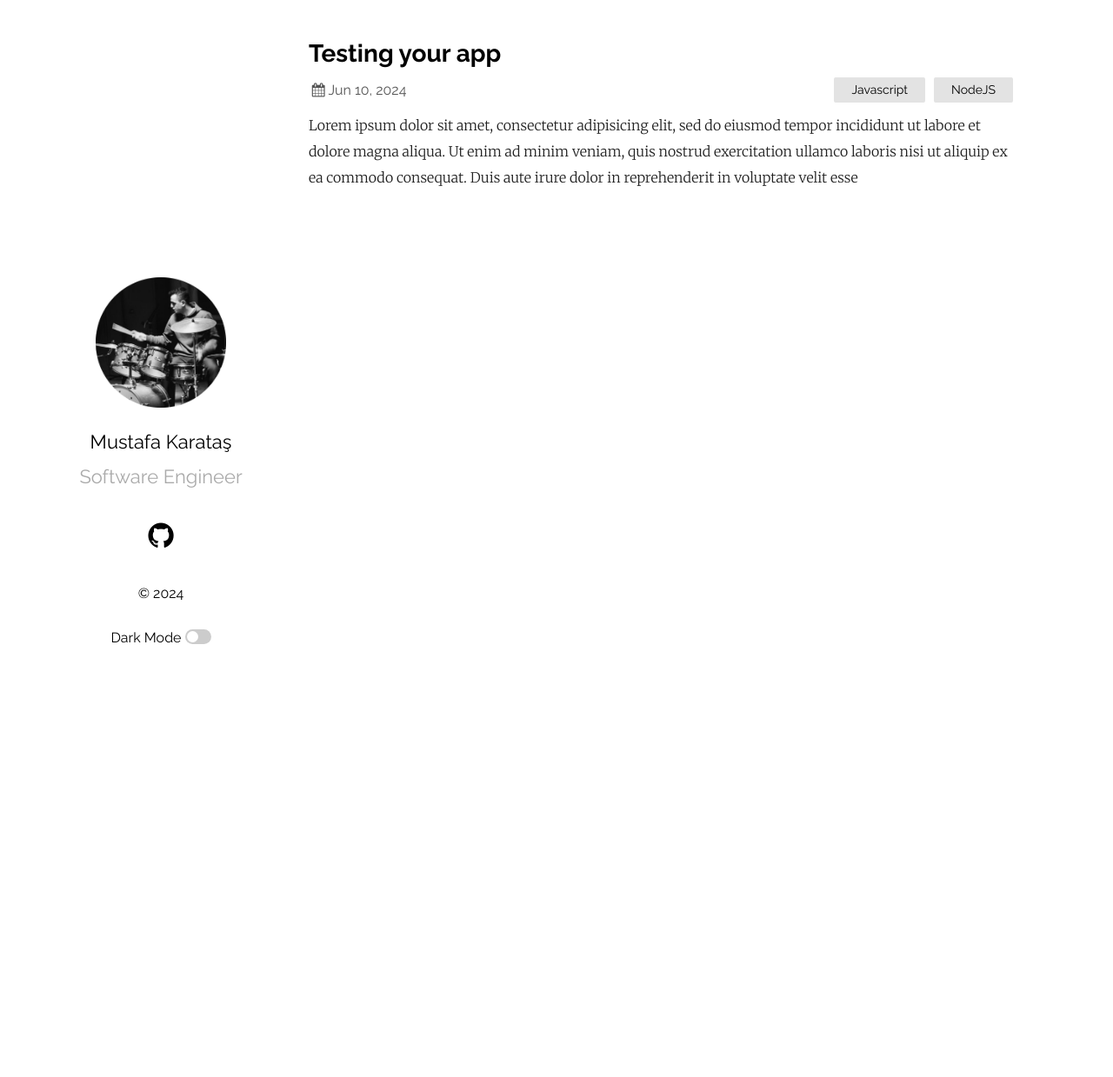
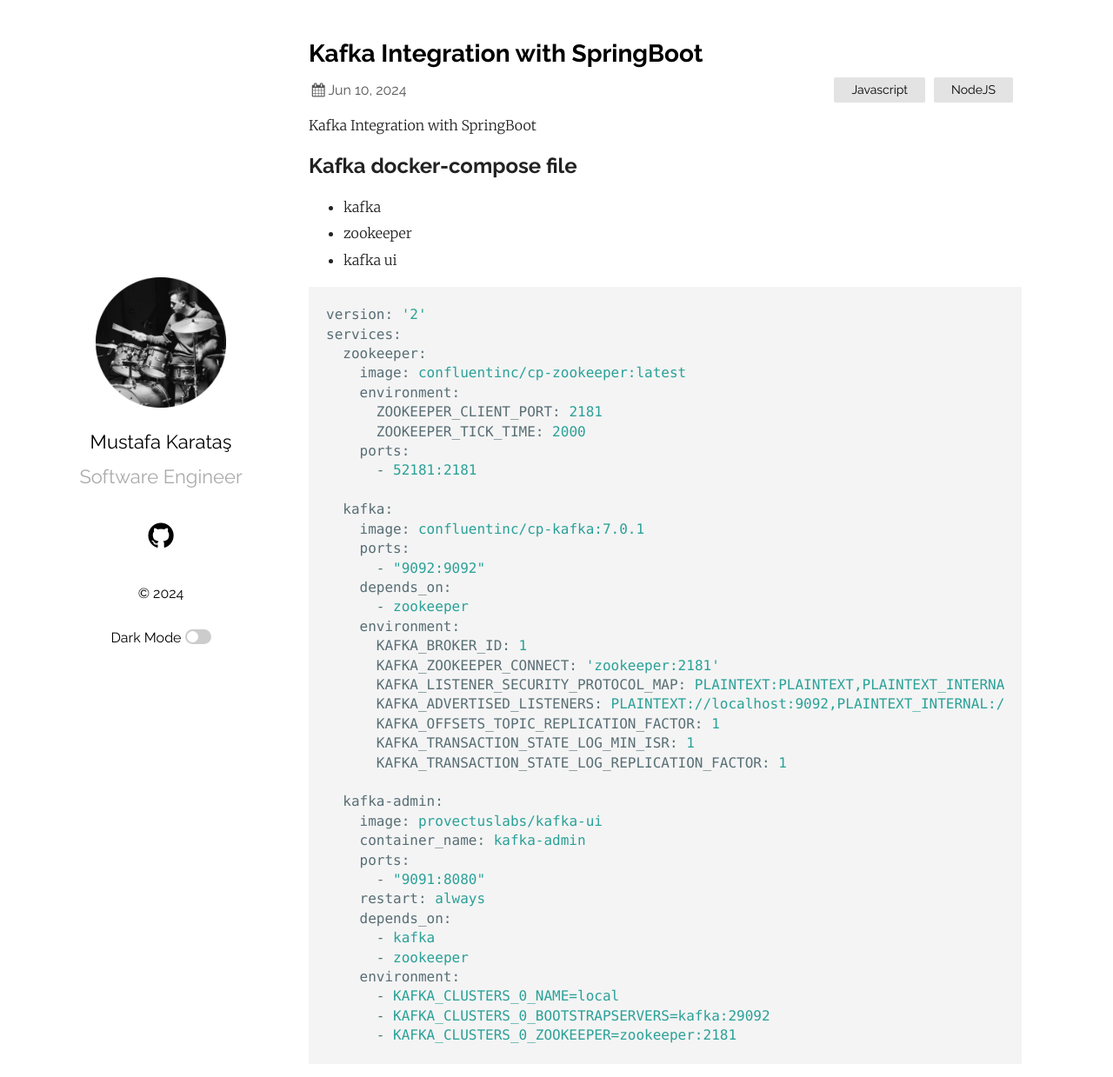
Before and after one commit to musticode/musticode.github.io, a Jekyll site: the page built from _posts/2024-06-20-test-musti.markdown, in a window 1280 px wide and 1269 px high. Shown: the top 1239 px of the window at 87% size. Built offline with Jekyll 4.4.1, drawn with Linux system fonts in a browser that asks for light colours.

Commit message:
kafka integration 1

````diff
--- a/_posts/2024-06-20-test-musti.markdown
+++ b/_posts/2024-06-20-test-musti.markdown
@@ -1,7 +1,54 @@
 ---
 layout: post
-title:  "Testing your app"
+title:  "Kafka Integration with SpringBoot"
 date:   2024-06-10 21:03:36 +0530
 categories: Javascript NodeJS
 ---
-Lorem ipsum dolor sit amet, consectetur adipisicing elit, sed do eiusmod tempor incididunt ut labore et dolore magna aliqua. Ut enim ad minim veniam, quis nostrud exercitation ullamco laboris nisi ut aliquip ex ea commodo consequat. Duis aute irure dolor in reprehenderit in voluptate velit esse
+Kafka Integration with SpringBoot
+
+## Kafka docker-compose file
+
+- kafka
+- zookeeper
+- kafka ui
+
+```yml
+version: '2'
+services:
+  zookeeper:
+    image: confluentinc/cp-zookeeper:latest
+    environment:
+      ZOOKEEPER_CLIENT_PORT: 2181
+      ZOOKEEPER_TICK_TIME: 2000
+    ports:
+      - 52181:2181
+
+  kafka:
+    image: confluentinc/cp-kafka:7.0.1
+    ports:
+      - "9092:9092"
+    depends_on:
+      - zookeeper
+    environment:
+      KAFKA_BROKER_ID: 1
+      KAFKA_ZOOKEEPER_CONNECT: 'zookeeper:2181'
+      KAFKA_LISTENER_SECURITY_PROTOCOL_MAP: PLAINTEXT:PLAINTEXT,PLAINTEXT_INTERNAL:PLAINTEXT
+      KAFKA_ADVERTISED_LISTENERS: PLAINTEXT://localhost:9092,PLAINTEXT_INTERNAL://kafka:29092
+      KAFKA_OFFSETS_TOPIC_REPLICATION_FACTOR: 1
+      KAFKA_TRANSACTION_STATE_LOG_MIN_ISR: 1
+      KAFKA_TRANSACTION_STATE_LOG_REPLICATION_FACTOR: 1
+
+  kafka-admin:
+    image: provectuslabs/kafka-ui
+    container_name: kafka-admin
+    ports:
+      - "9091:8080"
+    restart: always
+    depends_on:
+      - kafka
+      - zookeeper
+    environment:
+      - KAFKA_CLUSTERS_0_NAME=local
+      - KAFKA_CLUSTERS_0_BOOTSTRAPSERVERS=kafka:29092
+      - KAFKA_CLUSTERS_0_ZOOKEEPER=zookeeper:2181
+```
````
